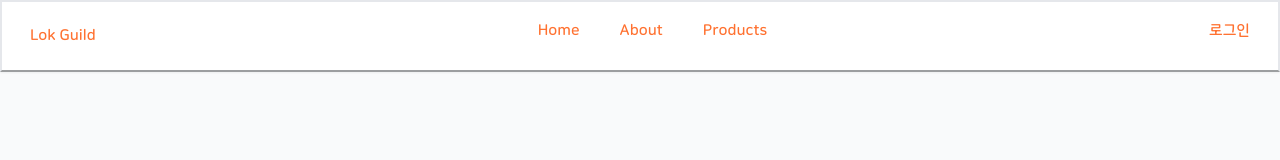
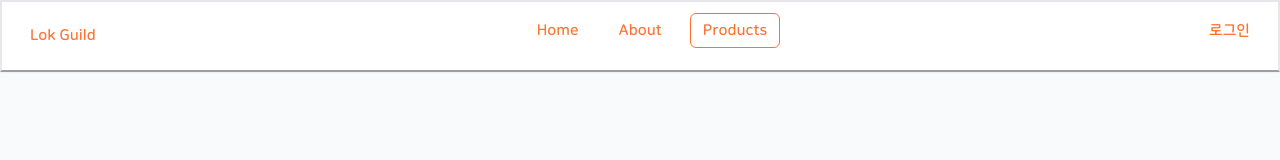
Before and after one commit to kewon96/LostArk-Guild-Management-Nuxt, a Nuxt app: page / in a window 1280 px wide. Shown: the top 160 px of the page. Built offline with nearby package versions, Linux system fonts and the light colour scheme.

Commit message:
change a -> lok-link.sass

```diff
--- a/assets/styles/commons/a.sass
+++ b/assets/styles/commons/lok-link.sass
@@ -1,4 +1,5 @@
 a
+  text-align: center
   padding: 0.5rem 0.75rem
   border-radius: 0.375rem
   font-size: 15px
@@ -8,3 +9,7 @@ a
   transition: all .5s
   &:hover
     background-color: #FEDCCC
+
+  &.btn
+    transition: all .5s
+    border: 1px solid
--- a/assets/styles/main.sass
+++ b/assets/styles/main.sass
@@ -6,7 +6,7 @@
 @import "./reset"
 
 @import "./mixins/mixins"
-@import "./commons/a"
+@import "./commons/lok-link"
 @import "./commons/lok-button"
 @import "./commons/lok-input"
 
```
